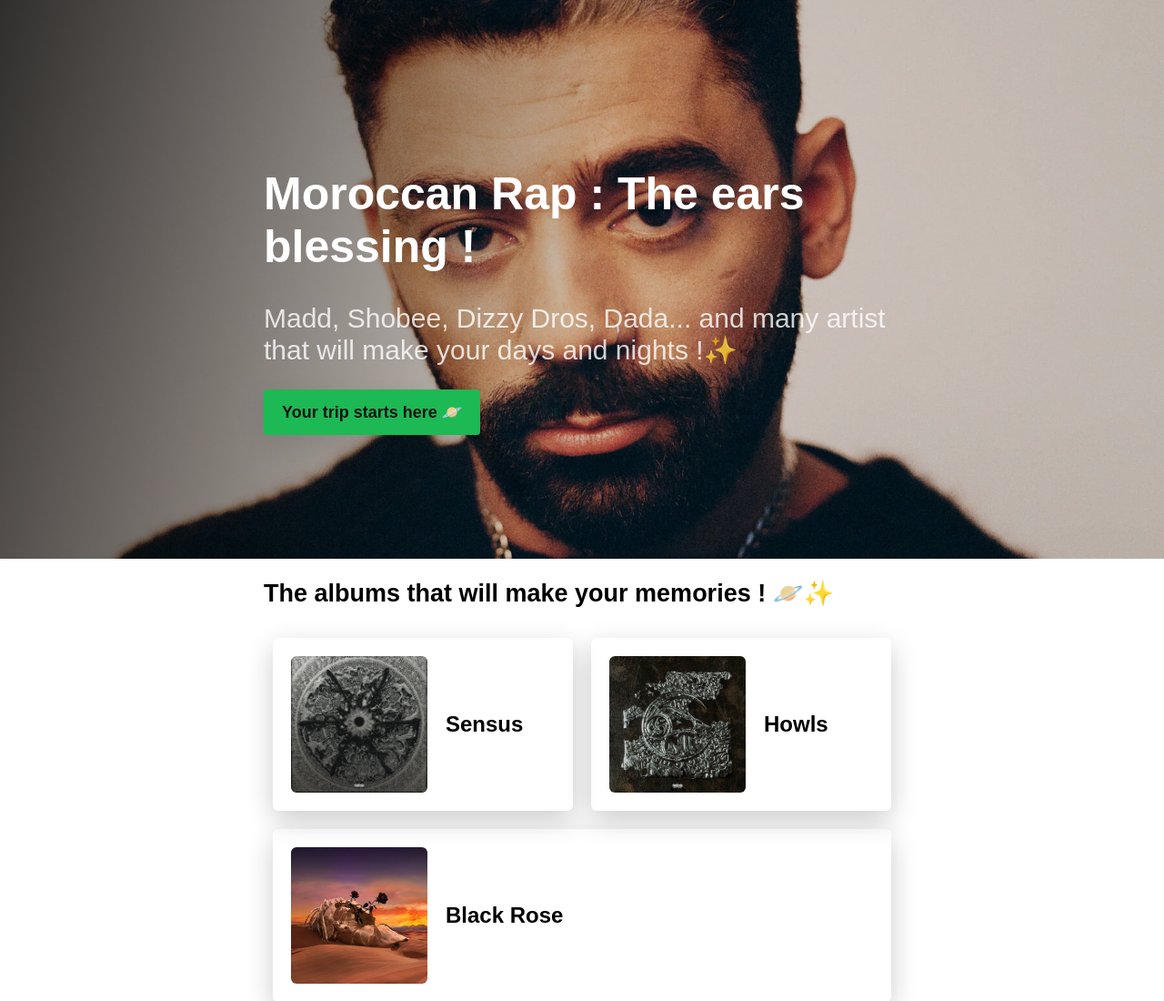
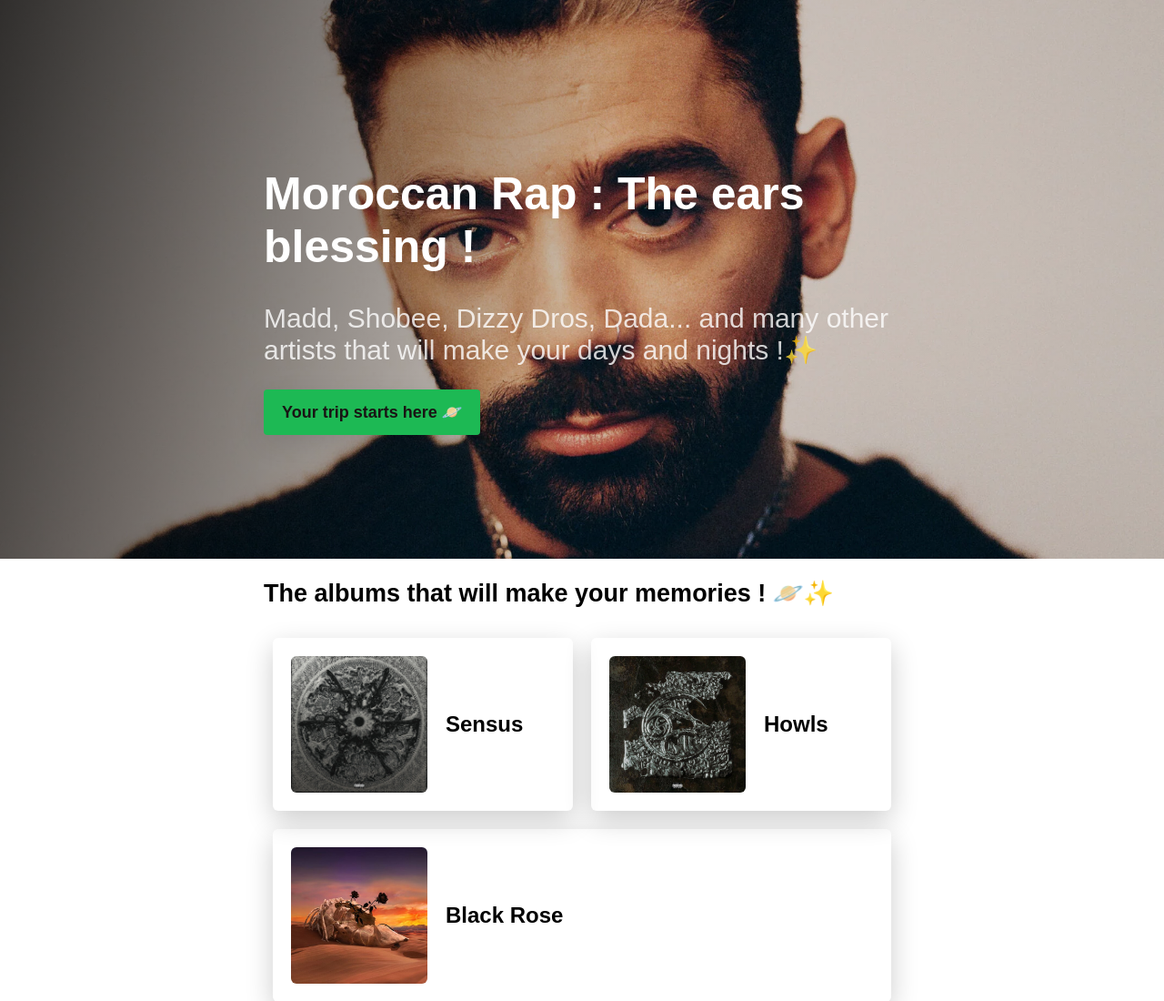
Before and after one commit to mohamed-laabisse/Moroccan-Rap, a plain HTML site: page index.html in a window 1280 px wide. Shown: the top 1100 px of the page at 91% size. Drawn offline with Linux system fonts and the light colour scheme; a script that the page names is missing; a web font is replaced by a local one.

Commit message:
Update index.html

```diff
--- a/index.html
+++ b/index.html
@@ -13,7 +13,7 @@
     <div class="banner">
       <div class="container">
         <h1>Moroccan Rap : The ears blessing !</h1>
-        <h2>Madd, Shobee, Dizzy Dros, Dada... and many artist that will make your days and nights !✨</h2>
+        <h2>Madd, Shobee, Dizzy Dros, Dada... and many other artists that will make your days and nights !✨</h2>
         <a href="https://open.spotify.com/album/20mtZtrBWCXfMHJbDNywwS?si=091vBeVXS7aVYMHoRYjeZQ" class="btn-blue">Your trip starts here 🪐</a>
       </div>
     </div>
```
